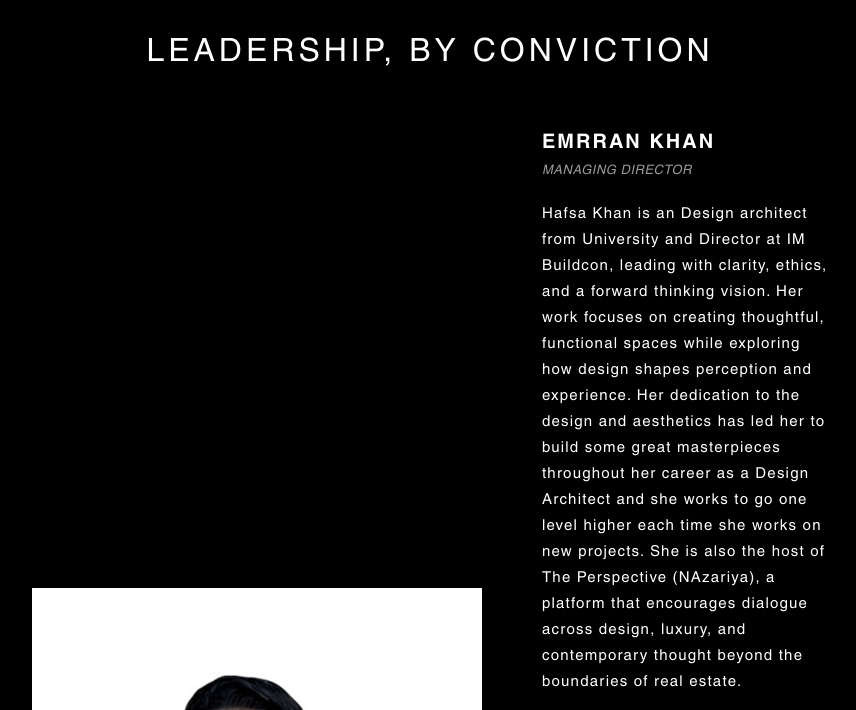
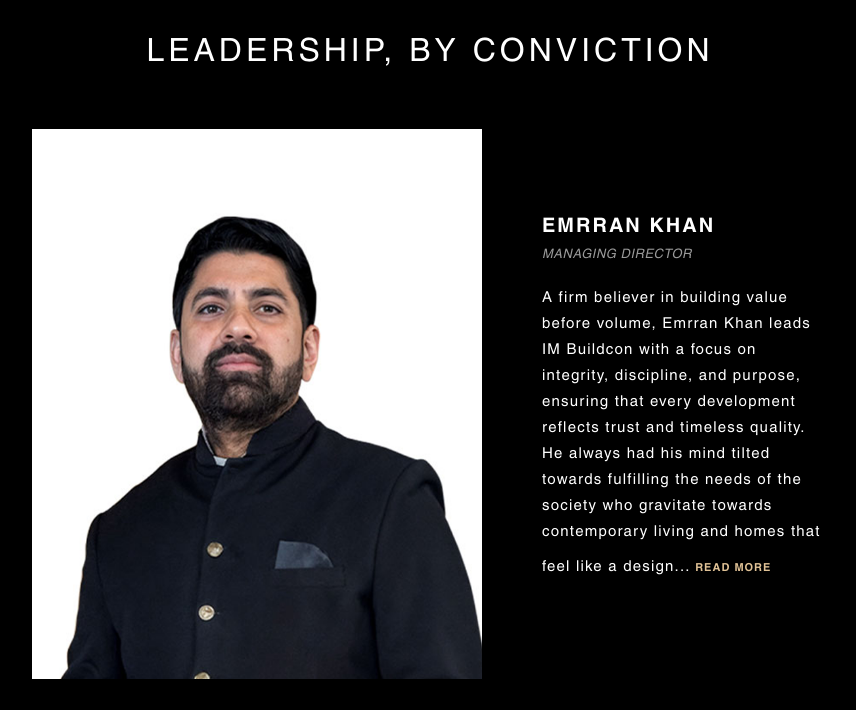
Before and after one commit to devrajesh01/buildcon, a PHP site: page /story.html in a window 1280 px wide. Shown: the part 1849-2559 px from the top of the page, without its empty margins (210-1066 px from the left). Run offline with PHP 8.4, Linux system fonts and the light colour scheme.

Commit message:
have changed

```diff
--- a/assets/css/main.css
+++ b/assets/css/main.css
@@ -43,7 +43,7 @@
     font-family: 'Oswald', sans-serif;
     font-size: 48px;
     font-weight: 700;
-    color: var(--clr-black);
+    color: black;
     margin-bottom: 20px;
     letter-spacing: 2px;
 }
@@ -51,15 +51,15 @@
 .thank-you-text {
     font-size: 18px;
     line-height: 1.8;
-    color: #666;
+    color: black;
     margin-bottom: 40px;
 }
 
 .thank-you-btn {
     display: inline-block;
     padding: 15px 40px;
-    background-color: var(--clr-black);
-    color: var(--clr-white);
+    background-color: black;
+    color: white !important;
     text-decoration: none;
     font-family: 'Oswald', sans-serif;
     font-size: 14px;
@@ -67,21 +67,27 @@
     text-transform: uppercase;
     letter-spacing: 2px;
     transition: all 0.3s ease;
-    border: 1px solid var(--clr-black);
+    border: 1px solid black;
+    border-radius: 30px;
 }
 
 .thank-you-btn:hover {
     background-color: transparent;
-    color: var(--clr-black);
+    color: black !important;
+    border: 1px solid black;
+    background-color: white;
+    bo
 }
 
 @media (max-width: 768px) {
     .thank-you-section {
         padding: 120px 0 80px;
     }
+
     .thank-you-title {
         font-size: 36px;
     }
+
     .thank-you-text {
         font-size: 16px;
     }
--- a/assets/css/our-projects.css
+++ b/assets/css/our-projects.css
@@ -137,12 +137,12 @@
     font-family: var(--ff-heading);
     font-size: 14px;
     font-weight: 600;
-    /* color: var(--clr-gold); */
+    color: var(--clr-gold);
     text-decoration: none;
     text-transform: uppercase;
     letter-spacing: 2px;
     transition: var(--transition-base);
-    color: #95c12b;
+
 }
 
 .project-card .know-more-link:hover {
--- a/assets/css/story.css
+++ b/assets/css/story.css
@@ -594,6 +594,11 @@
         font-size: 14px !important;
         line-height: 20px !important;
     }
+
+    .sub-leader-img,
+    .modal-leader-img {
+        height: 423px !important;
+    }
 }
 
 /* 5. Leadership Bio Modal */
@@ -660,6 +665,24 @@
     font-size: 14px;
     line-height: 1.8;
     color: var(--clr-white-75);
+    white-space: pre-wrap;
+}
+
+.read-more-toggle {
+    color: var(--clr-gold-2);
+    cursor: pointer;
+    font-weight: 600;
+    text-transform: uppercase;
+    font-size: 11px;
+    letter-spacing: 1px;
+    margin-top: 10px;
+    display: inline-block;
+    transition: var(--transition-base);
+}
+
+.read-more-toggle:hover {
+    color: var(--clr-white);
+    text-decoration: underline;
 }
 
 @media (max-width: 767px) {
--- a/assets/js/main.js
+++ b/assets/js/main.js
@@ -120,9 +120,9 @@ $(document).ready(function () {
     });
 
     // Close mobile nav when clicking Chat Now (to ensure it doesn't stay open in background)
-    $('.mobile-action-item').filter(function() {
+    $('.mobile-action-item').filter(function () {
         return hasActionText($(this), 'chat');
-    }).on('click', function() {
+    }).on('click', function () {
         closeMobileNav();
     });
 
@@ -241,11 +241,52 @@ $(document).ready(function () {
 
         $('#modalLeaderName').text(name);
         $('#modalLeaderRole').text(role);
-        $('#modalLeaderBio').text(bio);
+
+        // Handle Read More for Modal Bio
+        const $bioContainer = $('#modalLeaderBio');
+        $bioContainer.attr('data-full-bio', bio); // Store full bio
+
+        const words = bio.trim().split(/\s+/);
+        if (words.length > 55) {
+            const truncatedText = words.slice(0, 70).join(' ') + '... ';
+            $bioContainer.html(truncatedText + '<span class="read-more-toggle" data-action="expand">Read More</span>');
+        } else {
+            $bioContainer.text(bio);
+        }
+
         $('#modalLeaderImg').attr('src', img).attr('alt', name);
 
         const leaderModal = new bootstrap.Modal(document.getElementById('leaderBioModal'));
         leaderModal.show();
+    });
+
+    // Toggle Read More/Less Global Handler
+    $(document).on('click', '.read-more-toggle', function () {
+        const $btn = $(this);
+        const $container = $btn.parent();
+        const action = $btn.data('action');
+        const fullText = $container.attr('data-full-bio');
+
+        if (action === 'expand') {
+            $container.html(fullText + ' <span class="read-more-toggle" data-action="collapse">Read Less</span>');
+        } else {
+            const words = fullText.trim().split(/\s+/);
+            const truncatedText = words.slice(0, 55).join(' ') + '... ';
+            $container.html(truncatedText + '<span class="read-more-toggle" data-action="expand">Read More</span>');
+        }
+    });
+
+    // Auto-initialize Read More for elements with .js-read-more
+    $('.js-read-more').each(function () {
+        const $el = $(this);
+        const text = $el.text().trim();
+        const words = text.split(/\s+/);
+
+        if (words.length > 55) {
+            $el.attr('data-full-bio', text);
+            const truncatedText = words.slice(0, 55).join(' ') + '... ';
+            $el.html(truncatedText + '<span class="read-more-toggle" data-action="expand">Read More</span>');
+        }
     });
 
     // Spacious Slider Functionality
@@ -367,7 +408,7 @@ $(document).ready(function () {
         });
 
         // Ensure controls are visible when playing starts
-        $video.on('play', function() {
+        $video.on('play', function () {
             $video.attr('controls', true);
         });
     }
--- a/index.html
+++ b/index.html
@@ -201,12 +201,7 @@
 
                 </div>
 
-                <div class="swiper-slide">
-                    <video autoplay muted loop playsinline class="hero-video">
-                        <source src="assets/videos/home5.mp4" type="video/mp4">
-                    </video>
 
-                </div>
 
             </div>
             <!-- Navigation -->
--- a/story.html
+++ b/story.html
@@ -284,32 +284,16 @@
                 <div class="main-leader-info">
                     <h3 class="leader-name">EMRRAN KHAN</h3>
                     <span class="leader-role">MANAGING DIRECTOR</span>
-                    <p class="story-card-text" style="margin-bottom: 30px;">Hafsa Khan is an Design architect from
-                        University and Director at IM Buildcon, leading with clarity, ethics, and a forward thinking
-                        vision. Her work focuses on creating thoughtful, functional spaces while exploring how design
-                        shapes perception and experience. Her dedication to the design and aesthetics has led her to
-                        build some great masterpieces throughout her career as a Design Architect and she works to go
-                        one level higher each time she works on new projects.
-                        She is also the host of The Perspective (NAzariya), a platform that encourages dialogue across
-                        design, luxury, and contemporary thought beyond the boundaries of real estate.
+                    <p class="story-card-text js-read-more" style="margin-bottom: 30px;">A firm believer in building
+                        value before
+                        volume, Emrran Khan leads IM Buildcon with a focus on integrity, discipline, and purpose,
+                        ensuring that every development reflects trust and timeless quality. He always had his mind
+                        tilted towards fulfilling the needs of the society who gravitate towards contemporary living and
+                        homes that feel like a design from the playbook of a creative storyboard of an exceptional
+                        architectural design.
+
                     </p>
-                    <p class="story-card-text">
-                        Architecture has always been a natural choice for me. I love the thrill of solving a problem
-                        with imagination and enthusiasm that has propelled me to always create something new. I believe
-                        that having a visual stimulus in your environment is important. I believe that space and places
-                        should always be distinguished by the freedom, freedom of expression of values that add beauty
-                        to the ethics of architecture. It’s not the beauty of the building I believe in, but the
-                        construction of the foundation that will bring strength to the firm. After having traveled
-                        countries, I confidently boast about changing the interpretation of architecture and drawing
-                        India to a new vision that yearns for timelessness.
-                    </p>
-                    <p class="story-card-text">
-                        Applaud 38 is my expression of ‘architecture’, where simplicity meets sophistication, and
-                        elegance is carried to its finest form. It’s designed to offer a superior sense of comfort with
-                        a touch of luxury that remains accessible. A place where green landscapes thrive within the
-                        city, and spaces are crafted to connect effortlessly with the lives of the people who call it
-                        home.
-                    </p>
+
 
                 </div>
             </div>
@@ -324,8 +308,13 @@
                     <h4 class="sub-leader-name">HAFSA KHAN</h4>
                     <span class="sub-leader-role">DIRECTOR</span>
                     <a href="javascript:void(0)" class="leader-know-more" data-name="HAFSA KHAN" data-role="DIRECTOR"
-                        data-img="assets/images/story/Hafsa Khan.JPG" data-bio="
-">KNOW
+                        data-img="assets/images/story/Hafsa Khan.JPG"
+                        data-bio="Hafsa Khan is an Design architect  from University and Director at IM Buildcon, leading with clarity, ethics, and a forward thinking vision. Her work focuses on creating thoughtful, functional spaces while exploring how design shapes perception and experience. Her dedication to the design and aesthetics has led her to build some great masterpieces throughout her career as a Design Architect and she works to go one level higher each time she works on new projects.
+She is also the host of The Perspective (NAzariya), a platform that encourages dialogue across design, luxury, and contemporary thought beyond the boundaries of real estate.
+
+Architecture has always been a natural choice for me. I love the thrill of solving a problem with imagination and enthusiasm that has propelled me to always create something new. I believe that having a visual stimulus in your environment is important. I believe that space and places should always be distinguished by the freedom, freedom of expression of values that add beauty to the ethics of architecture. It’s not the beauty of the building I believe in, but the construction of the foundation that will bring strength to the firm. After having traveled countries, I confidently boast about changing the interpretation of architecture and drawing India to a new vision that yearns for timelessness.
+
+Applaud 38 is my expression of ‘architecture’, where simplicity meets sophistication, and elegance is carried to its finest form. It’s designed to offer a superior sense of comfort with a touch of luxury that remains accessible. A place where green landscapes thrive within the city, and spaces are crafted to connect effortlessly with the lives of the people who call it home.">KNOW
                         MORE</a>
                 </div>
 
@@ -337,9 +326,8 @@
                     <h4 class="sub-leader-name">OMAR KHAN</h4>
                     <span class="sub-leader-role">DIRECTOR</span>
                     <a href="javascript:void(0)" class="leader-know-more" data-name="OMAR KHAN" data-role="DIRECTOR"
-                        data-img="assets/images/story/Omar-khna-original-image.png" data-bio="With a detail driven approach and a future facing mindset, Omar Khan brings balance between vision and execution, guiding projects with precision, patience, and people first thinking. He has been amongst the few that has his mind oriented towards excellence and to provide the best that the builders could provide to the society. Exceptional with wit and intelligence, he knows how to utilize the space of land to build a structure that is sustainable and provides comfortable living to the people that lets them breathe through the spaces with complete satisfaction.
-
-">KNOW
+                        data-img="assets/images/story/Omar-khna-original-image.png"
+                        data-bio="With a detail driven approach and a future facing mindset, Omar Khan brings balance between vision and execution, guiding projects with precision, patience, and people first thinking. He has been amongst the few that has his mind oriented towards excellence and to provide the best that the builders could provide to the society. Exceptional with wit and intelligence, he knows how to utilize the space of land to build a structure that is sustainable and provides comfortable living to the people that lets them breathe through the spaces with complete satisfaction.">KNOW
                         MORE</a>
                 </div>
 
@@ -351,8 +339,8 @@
                     <h4 class="sub-leader-name">AMIT HINDLEKAR</h4>
                     <span class="sub-leader-role">CHIEF EXECUTIVE OFFICER</span>
                     <a href="javascript:void(0)" class="leader-know-more" data-name="AMIT HINDLEKAR"
-                        data-role="CHIEF EXECUTIVE OFFICER" data-img="assets/images/story/Amit.png" data-bio="Ensuring operational clarity, financial discipline, and long term sustainability. A Chartered Accountant with impeccable skills to turn visions into reality and has evolved into a person that lets no decision take a hit on the structure and beauty of the buildings. Evolved into roles that required him to stay rock-solid with his determination to build outstanding infrastructures, he has shown no signs of lowering his ambitions to provide the best amenities to the society. With a sharp and driven mindset, he sets his eyes to stay in tune with every little advancements taking place in this sphere and strives to provide the best contemporary designs.
-">KNOW
+                        data-role="CHIEF EXECUTIVE OFFICER" data-img="assets/images/story/Amit.png"
+                        data-bio="Ensuring operational clarity, financial discipline, and long term sustainability. A Chartered Accountant with impeccable skills to turn visions into reality and has evolved into a person that lets no decision take a hit on the structure and beauty of the buildings. Evolved into roles that required him to stay rock-solid with his determination to build outstanding infrastructures, he has shown no signs of lowering his ambitions to provide the best amenities to the society. With a sharp and driven mindset, he sets his eyes to stay in tune with every little advancements taking place in this sphere and strives to provide the best contemporary designs.">KNOW
                         MORE</a>
                 </div>
 
```
Also changed, not shown: perspective.html (+4 -4 lines), assets/images/thubmnail-2.jpeg (added), assets/images/thubmnail-3.jpeg (added), assets/images/thubmnail-4.jpeg (added), assets/images/thubmnail-5.jpeg (added), 1 other file.
